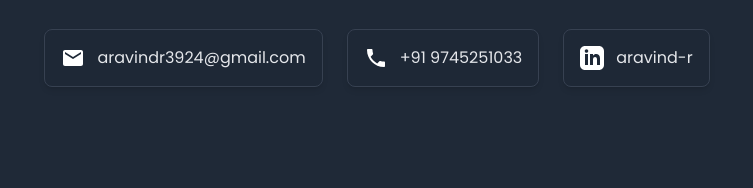
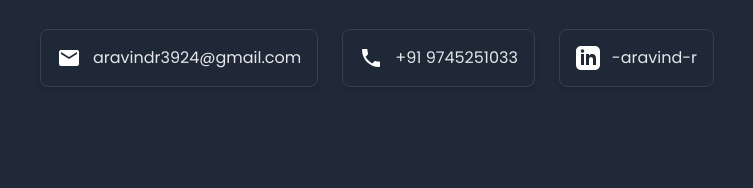
Before and after one commit to ard3924/Portfolio_repo, a plain HTML site: page index.html in a window 1280 px wide. Shown: the part 3043-3231 px from the top of the page, 391-1144 px from the left. Drawn offline with nearby package versions, Linux system fonts and the light colour scheme.

Commit message:
Update index.html

```diff
--- a/index.html
+++ b/index.html
@@ -424,8 +424,8 @@
                             <path
                                 d="M19 0h-14c-2.761 0-5 2.239-5 5v14c0 2.761 2.239 5 5 5h14c2.762 0 5-2.239 5-5v-14c0-2.761-2.238-5-5-5zm-11 19h-3v-11h3v11zm-1.5-12.268c-.966 0-1.75-.79-1.75-1.764s.784-1.764 1.75-1.764 1.75.79 1.75 1.764-.783 1.764-1.75 1.764zm13.5 12.268h-3v-5.604c0-3.368-4-3.113-4 0v5.604h-3v-11h3v1.765c1.396-2.586 7-2.777 7 2.476v6.759z" />
                         </svg>
-                        <a href="https://www.linkedin.com/in/aravind-r/" target="_blank" rel="noopener noreferrer"
-                            class="text-gray-200 hover:text-primary transition">aravind-r</a>
+                        <a href="https://www.linkedin.com/in/-aravind-r/" target="_blank" rel="noopener noreferrer"
+                            class="text-gray-200 hover:text-primary transition">-aravind-r</a>
                     </div>
                 </div>
             </div>
```
